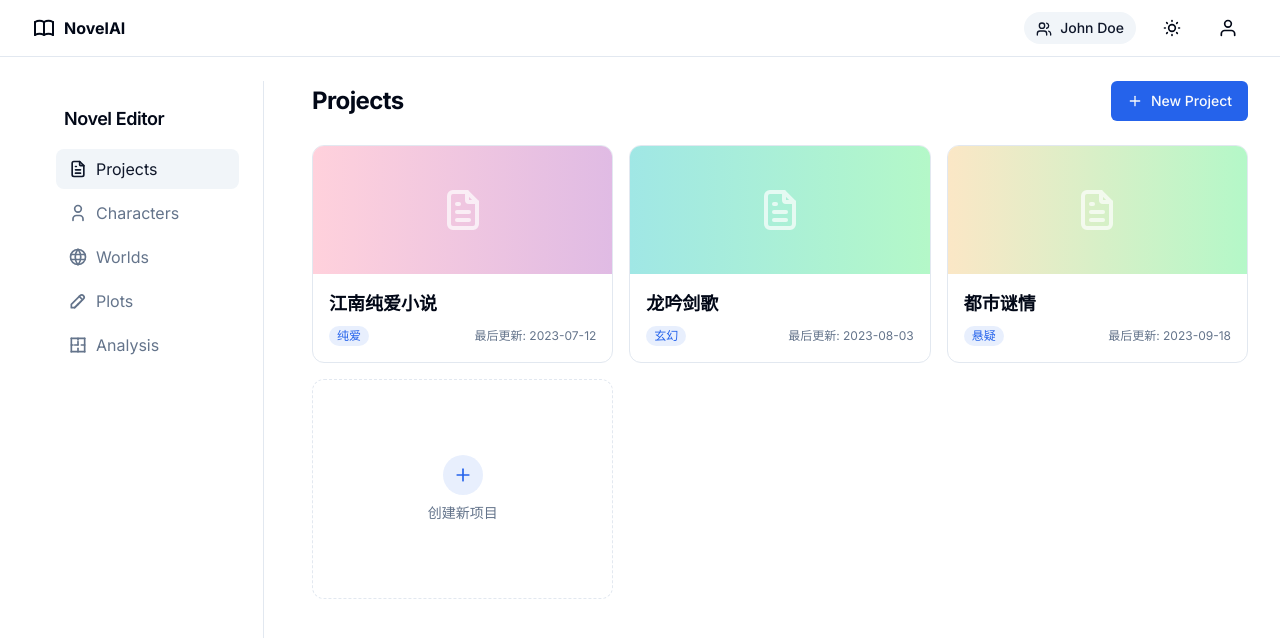
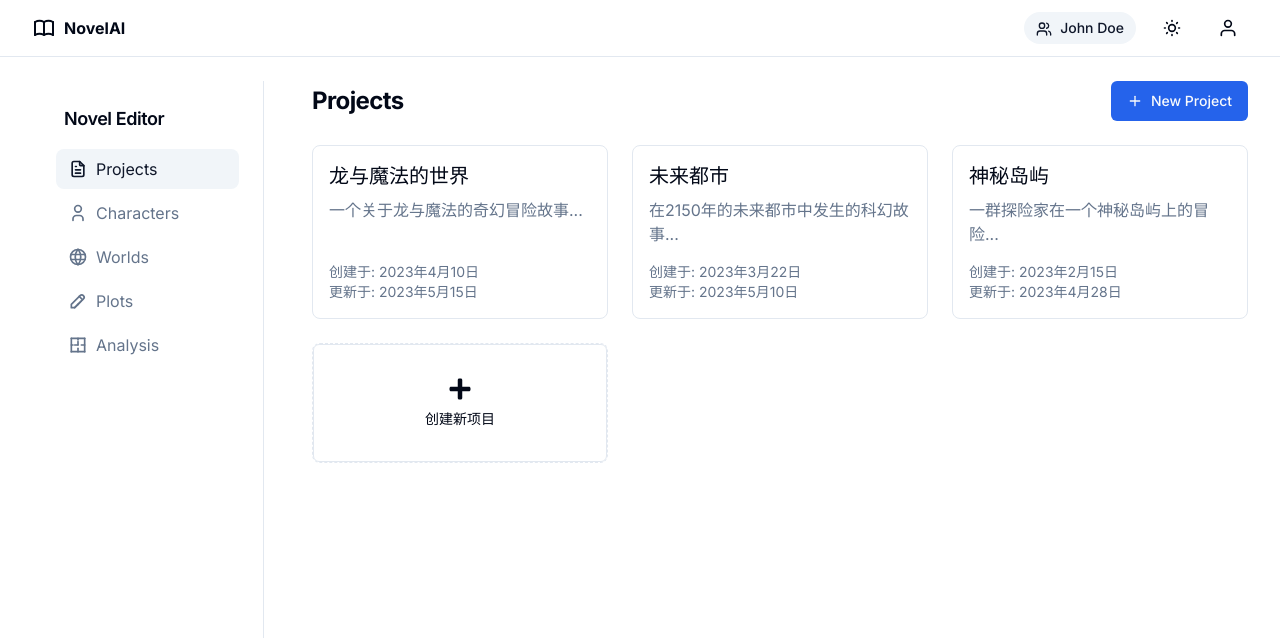
Before and after one commit to Yuikij/novel-editor, a Next.js app: page /dashboard in a window 1280 px wide. Shown: the top 638 px of the page. Built offline with nearby package versions, Linux system fonts and the light colour scheme.

Commit message:
Update dependencies and enhance novel editor and project list components. Added @tabler/icons-react and react-icons for improved UI. Refactored project list to include synopsis and updated date formatting utility functions for better readability.

```diff
--- a/app/components/novel-editor/novel-editor.tsx
+++ b/app/components/novel-editor/novel-editor.tsx
@@ -2,17 +2,20 @@
 
 import { useState } from "react"
 import { Button } from "@/app/components/ui/button"
+import { IconRobot, IconEdit, IconPlus } from "@tabler/icons-react"
 
 interface NovelEditorProps {
   projectId: string
+  chapterId?: string
 }
 
-export default function NovelEditor({ projectId }: NovelEditorProps) {
+export default function NovelEditor({ projectId, chapterId }: NovelEditorProps) {
   const [content, setContent] = useState<string>(
     "江南村落，烟雨蒙蒙。\n\n一座青瓦小楼前，少女撑着油纸伞，轻声吟唱着不知名的小调。她眉眼如画，长发如瀑，一袭淡蓝色旗袍勾勒出窈窕的身姿。\n\n就在此时，一名身着西装的年轻男子从远处走来，他手中拿着一幅画卷，眼神中满是期待。"
   )
 
   const [isAiPanelOpen, setIsAiPanelOpen] = useState<boolean>(false)
+  const [isAnalysisOpen, setIsAnalysisOpen] = useState<boolean>(false)
 
   const handleChange = (e: React.ChangeEvent<HTMLTextAreaElement>) => {
     setContent(e.target.value)
@@ -34,40 +37,20 @@ export default function NovelEditor({ projectId }: NovelEditorProps) {
             </div>
           </div>
           <div className="flex items-center gap-2">
-            <Button variant="ghost" size="sm" onClick={analyzeText}>
-              <svg
-                xmlns="http://www.w3.org/2000/svg"
-                width="16"
-                height="16"
-                viewBox="0 0 24 24"
-                fill="none"
-                stroke="currentColor"
-                strokeWidth="2"
-                strokeLinecap="round"
-                strokeLinejoin="round"
-                className="mr-1 h-4 w-4"
-              >
-                <path d="M22 12h-4l-3 9L9 3l-3 9H2" />
-              </svg>
-              AI分析
+            <Button
+              variant="outline"
+              size="sm"
+              onClick={() => setIsAnalysisOpen(!isAnalysisOpen)}
+            >
+              <IconRobot className="mr-2 h-4 w-4" />
+              AI Analysis
             </Button>
-            <Button variant="ghost" size="sm">
-              <svg
-                xmlns="http://www.w3.org/2000/svg"
-                width="16"
-                height="16"
-                viewBox="0 0 24 24"
-                fill="none"
-                stroke="currentColor"
-                strokeWidth="2"
-                strokeLinecap="round"
-                strokeLinejoin="round"
-                className="mr-1 h-4 w-4"
-              >
-                <path d="M11 4H4a2 2 0 0 0-2 2v14a2 2 0 0 0 2 2h14a2 2 0 0 0 2-2v-7" />
-                <path d="M18.5 2.5a2.121 2.121 0 0 1 3 3L12 15l-4 1 1-4 9.5-9.5z" />
-              </svg>
-              编辑信息
+            <Button
+              variant="outline"
+              size="sm"
+            >
+              <IconEdit className="mr-2 h-4 w-4" />
+              Edit Information
             </Button>
           </div>
         </div>
@@ -84,40 +67,17 @@ export default function NovelEditor({ projectId }: NovelEditorProps) {
             字数：{content.length}
           </div>
           <div className="flex gap-2">
-            <Button variant="outline" size="sm">
-              <svg
-                xmlns="http://www.w3.org/2000/svg"
-                width="16"
-                height="16"
-                viewBox="0 0 24 24"
-                fill="none"
-                stroke="currentColor"
-                strokeWidth="2"
-                strokeLinecap="round"
-                strokeLinejoin="round"
-                className="mr-1 h-4 w-4"
-              >
-                <path d="M12 5v14" />
-                <path d="M5 12h14" />
-              </svg>
-              新增章节
+            <Button
+              variant="outline"
+              size="sm"
+            >
+              <IconPlus className="mr-2 h-4 w-4" />
+              Add Chapter
             </Button>
-            <Button size="sm">
-              <svg
-                xmlns="http://www.w3.org/2000/svg"
-                width="16"
-                height="16"
-                viewBox="0 0 24 24"
-                fill="none"
-                stroke="currentColor"
-                strokeWidth="2"
-                strokeLinecap="round"
-                strokeLinejoin="round"
-                className="mr-1 h-4 w-4"
-              >
-                <polygon points="12 2 15.09 8.26 22 9.27 17 14.14 18.18 21.02 12 17.77 5.82 21.02 7 14.14 2 9.27 8.91 8.26 12 2" />
-              </svg>
-              AI续写
+            <Button
+              size="sm"
+            >
+              Generate with AI
             </Button>
           </div>
         </div>
--- a/app/components/novel-editor/project-list.tsx
+++ b/app/components/novel-editor/project-list.tsx
@@ -1,104 +1,85 @@
 "use client"
 
-import { useState } from "react"
-import Link from "next/link"
-import { DocumentIcon } from "@/app/components/ui/icons"
+import React, { useState } from 'react';
+import Link from 'next/link';
+import { formatDate } from '@/app/lib/utils';
+import { FaPlus } from 'react-icons/fa';
+import { Button } from "@/app/components/ui/button";
 
-interface Project {
-  id: string
-  title: string
-  genre: string
-  updatedAt: string
-  coverGradient: string[]
+export interface Project {
+  id: string;
+  title: string;
+  synopsis?: string;
+  createdAt: Date;
+  updatedAt: Date;
 }
 
 interface ProjectListProps {
-  onCreateNew?: () => void
+  onCreateNew?: () => void;
 }
 
-const demoProjects: Project[] = [
+export default function ProjectList({ onCreateNew }: ProjectListProps) {
+  // Sample data - would be fetched from API in production
+  const [projects, setProjects] = useState<Project[]>([
     {
-    id: "1",
-    title: "江南纯爱小说",
-    genre: "纯爱",
-    updatedAt: "2023-07-12",
-    coverGradient: ["#FFD1DC", "#E0BBE4"],
+      id: '1',
+      title: '龙与魔法的世界',
+      synopsis: '一个关于龙与魔法的奇幻冒险故事...',
+      createdAt: new Date('2023-04-10'),
+      updatedAt: new Date('2023-05-15'),
     },
     {
-    id: "2",
-    title: "龙吟剑歌",
-    genre: "玄幻",
-    updatedAt: "2023-08-03",
-    coverGradient: ["#A0E7E5", "#B4F8C8"],
+      id: '2',
+      title: '未来都市',
+      synopsis: '在2150年的未来都市中发生的科幻故事...',
+      createdAt: new Date('2023-03-22'),
+      updatedAt: new Date('2023-05-10'),
     },
     {
-    id: "3",
-    title: "都市谜情",
-    genre: "悬疑",
-    updatedAt: "2023-09-18",
-    coverGradient: ["#FBE7C6", "#B4F8C8"],
+      id: '3',
+      title: '神秘岛屿',
+      synopsis: '一群探险家在一个神秘岛屿上的冒险...',
+      createdAt: new Date('2023-02-15'),
+      updatedAt: new Date('2023-04-28'),
     },
-]
-
-export default function ProjectList({ onCreateNew }: ProjectListProps) {
-  const [projects] = useState<Project[]>(demoProjects)
+  ]);
 
   return (
-    <div className="grid gap-4 sm:grid-cols-2 md:grid-cols-2 lg:grid-cols-3">
+    <div className="space-y-6">
+      <div className="grid grid-cols-1 md:grid-cols-2 lg:grid-cols-3 gap-6">
         {projects.map((project) => (
           <Link
             key={project.id}
             href={`/dashboard/project/${project.id}`}
-          className="group overflow-hidden rounded-xl border bg-card transition-all hover:shadow-md"
+            className="block"
           >
-          <div
-            className="h-32 w-full"
-            style={{
-              background: `linear-gradient(to right, ${project.coverGradient[0]}, ${project.coverGradient[1]})`,
-            }}
-          >
-            <div className="flex h-full items-center justify-center">
-              <DocumentIcon className="h-12 w-12 text-background opacity-70" />
-            </div>
-          </div>
-          <div className="p-4">
-            <h3 className="text-lg font-semibold">{project.title}</h3>
-            <div className="mt-2 flex items-center justify-between">
-              <span className="rounded-full bg-primary/10 px-2 py-0.5 text-xs font-medium text-primary">
-                {project.genre}
-              </span>
-              <span className="text-xs text-muted-foreground">
-                最后更新: {project.updatedAt}
-              </span>
+            <div className="border rounded-lg p-4 hover:border-primary transition-colors h-full flex flex-col">
+              <h3 className="text-xl font-medium">{project.title}</h3>
+              {project.synopsis && (
+                <p className="text-muted-foreground mt-2 line-clamp-3 flex-grow">
+                  {project.synopsis}
+                </p>
+              )}
+              <div className="mt-4 text-sm text-muted-foreground">
+                <p>创建于: {formatDate(project.createdAt)}</p>
+                <p>更新于: {formatDate(project.updatedAt)}</p>
               </div>
             </div>
           </Link>
         ))}
-      <div
-        className="flex min-h-[220px] flex-col items-center justify-center rounded-xl border border-dashed bg-card/50 p-4 transition-colors hover:border-primary/50 hover:bg-card/80 cursor-pointer"
+
+        <div className="border border-dashed rounded-lg flex items-center justify-center h-full">
+          <Button
+            variant="outline"
+            size="lg"
+            className="w-full h-full flex flex-col items-center justify-center p-8 gap-2 hover:bg-accent hover:text-accent-foreground"
             onClick={onCreateNew}
           >
-        <div className="flex h-10 w-10 items-center justify-center rounded-full bg-primary/10">
-          <svg
-            xmlns="http://www.w3.org/2000/svg"
-            width="20"
-            height="20"
-            viewBox="0 0 24 24"
-            fill="none"
-            stroke="currentColor"
-            strokeWidth="2"
-            strokeLinecap="round"
-            strokeLinejoin="round"
-            className="h-5 w-5 text-primary"
-          >
-            <path d="M12 5v14" />
-            <path d="M5 12h14" />
-          </svg>
-        </div>
-        <p className="mt-2 text-center text-sm text-muted-foreground">
-          创建新项目
-        </p>
+            <FaPlus className="h-6 w-6" />
+            <p className="font-medium">创建新项目</p>
+          </Button>
         </div>
       </div>
-  )
+    </div>
+  );
 }
--- a/app/lib/utils.ts
+++ b/app/lib/utils.ts
@@ -1,6 +1,42 @@
-import { clsx, type ClassValue } from "clsx"
+import { type ClassValue, clsx } from "clsx"
 import { twMerge } from "tailwind-merge"
 
 export function cn(...inputs: ClassValue[]) {
   return twMerge(clsx(inputs))
 }
+
+/**
+ * Format a date string to a more readable format
+ */
+export function formatDate(dateString: string | Date): string {
+  if (!dateString) return "Invalid date";
+
+  const date = typeof dateString === 'string' ? new Date(dateString) : dateString;
+
+  if (isNaN(date.getTime())) {
+    return "Invalid date";
+  }
+
+  return date.toLocaleDateString('zh-CN', {
+    year: 'numeric',
+    month: 'long',
+    day: 'numeric'
+  });
+}
+
+/**
+ * Format a date to include time in Chinese
+ * @param date Date to format
+ * @returns Formatted date and time string
+ */
+export function formatDateTime(date: Date | string): string {
+  const d = typeof date === 'string' ? new Date(date) : date
+
+  return d.toLocaleDateString('zh-CN', {
+    year: 'numeric',
+    month: 'long',
+    day: 'numeric',
+    hour: '2-digit',
+    minute: '2-digit',
+  })
+}
--- a/package.json
+++ b/package.json
@@ -19,15 +19,17 @@
     "@radix-ui/react-tabs": "^1.0.4",
     "@radix-ui/react-toast": "^1.1.5",
     "@radix-ui/react-tooltip": "^1.0.7",
+    "@tabler/icons-react": "^3.31.0",
     "class-variance-authority": "^0.7.0",
-    "clsx": "^2.1.0",
+    "clsx": "^2.1.1",
     "d3": "^7.8.5",
     "lucide-react": "^0.319.0",
     "next": "14.1.0",
     "next-themes": "^0.2.1",
     "react": "^18.2.0",
     "react-dom": "^18.2.0",
-    "tailwind-merge": "^2.2.1",
+    "react-icons": "^5.5.0",
+    "tailwind-merge": "^2.6.0",
     "tailwindcss-animate": "^1.0.7",
     "zod": "^3.22.4"
   },
```
Also changed, not shown: 1 other file (tests, documents, lock files or other folders). Lines whose indentation alone changed are shown as unchanged.
